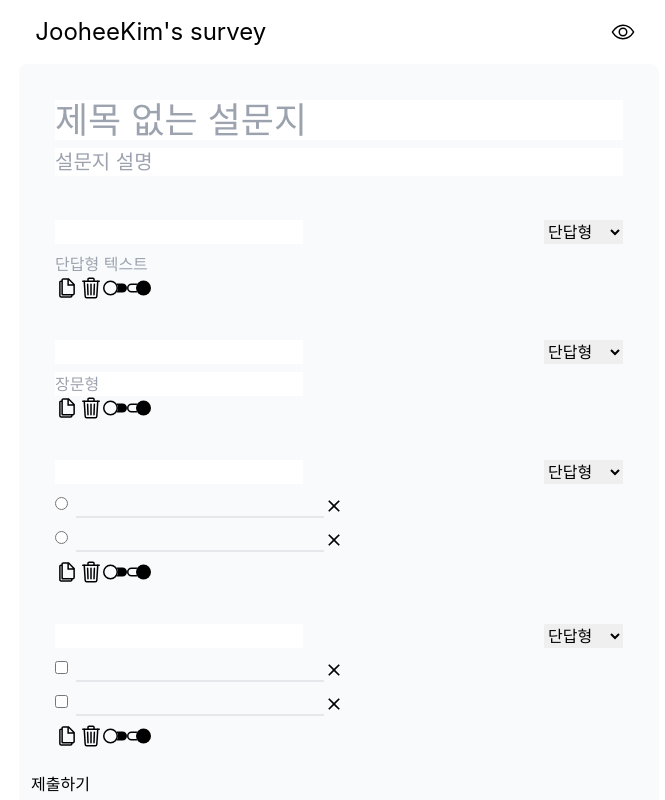
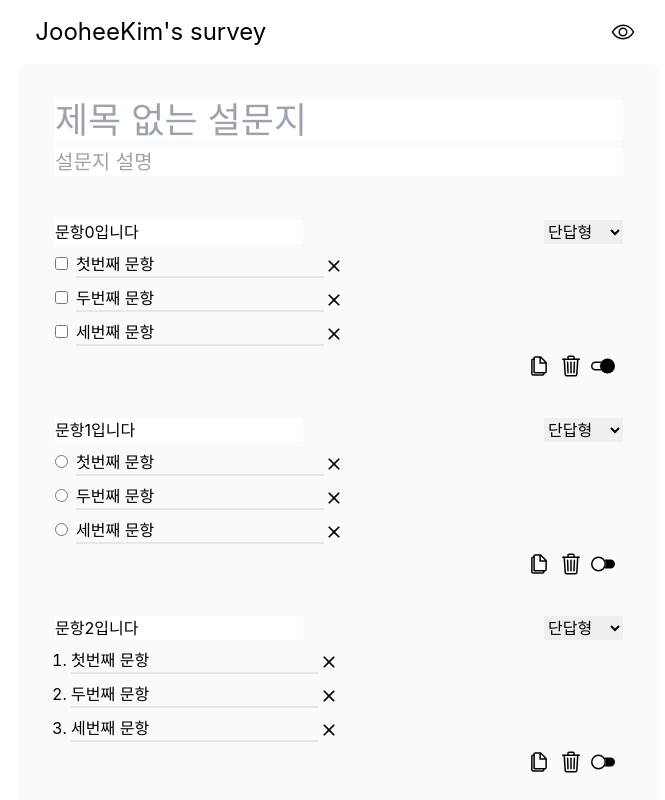
Before and after one commit to jooheekim0713/google-form, a React (Create React App) app: page / in a window 1280 px wide. Shown: the top 800 px of the page, without its empty margins (301-966 px from the left). Built offline with nearby package versions, Linux system fonts and the light colour scheme.

Commit message:
[ FEAT ] : 설문 유형별, 설문 문항별 화면 구현
questionSlice에 테스트용 설문 유형 별 초기값 세팅, Question 컴포넌트에 답안 유형별 화면 구성

```diff
--- a/src/components/Question.tsx
+++ b/src/components/Question.tsx
@@ -7,18 +7,120 @@ import { IoMdCopy } from 'react-icons/io';
 import { useState } from 'react';
 import React from 'react';
 
+interface AnswerProps {
+  type: string;
+  answers: string[];
+}
+
+const DisplayQuestions = ({ type, answers }: AnswerProps) => {
+  switch (type) {
+    case 'dropdown':
+      return (
+        <ol className="list-decimal ps-4">
+          {answers.map((answer) => (
+            <li>
+              <div className="mb-2">
+                <input
+                  type="text"
+                  name=""
+                  id=""
+                  value={answer}
+                  className="bg-inherit border-b-2 "
+                />
+                <IoMdClose className="inline text-xl" />
+              </div>
+            </li>
+          ))}
+        </ol>
+      );
+      break;
+    case 'checkBox':
+      return (
+        <>
+          {answers.map((answer) => (
+            <div className="mb-2">
+              <input type="checkBox" name="" id="" className="mr-2" />
+              <input
+                type="text"
+                name=""
+                id=""
+                value={answer}
+                className="bg-inherit border-b-2 "
+              />
+              <IoMdClose className="inline text-xl" />
+            </div>
+          ))}
+        </>
+      );
+      break;
+
+    case 'radio':
+      return (
+        <div className="my-2">
+          {answers.map((answer) => (
+            <div className="mb-2">
+              <input type="radio" name="" id="" className="mr-2" />
+              <input
+                type="text"
+                name=""
+                id=""
+                value={answer}
+                className="bg-inherit border-b-2 "
+              />
+              <IoMdClose className="inline text-xl" />
+            </div>
+          ))}
+        </div>
+      );
+      break;
+    case 'textarea':
+      return (
+        <input
+          type="text"
+          name=""
+          id=""
+          value={answers.toString()}
+          placeholder="장문형 텍스트"
+          className="w-full border-b-2 border-dotted bg-inherit my-2"
+        />
+      );
+      break;
+    case 'text':
+      return (
+        <input
+          type="text"
+          value={answers.toString()}
+          placeholder="단답형 텍스트"
+          className="border-b-2 border-dotted bg-inherit my-2"
+        />
+      );
+      break;
+
+    default:
+      return <p>wrong question type!</p>;
+      break;
+  }
+};
+
 const Question = () => {
   const handleSelect = (e: React.ChangeEvent<HTMLSelectElement>) => {
     let selected = e.target.value;
+    alert('선택됐음!');
   };
   const questions = useAppSelector(selectQuestion);
   console.log(questions);
-
+  //question.type selected 속성 추가
   return (
     <>
+      {questions.map((question) => (
         <section className="p-4 m-2">
           <div className="flex justify-between mb-2">
-          <input type="text" name="question-title" className="block" />
+            <input
+              type="text"
+              name="question-title"
+              value={question.title}
+              className="block"
+            />
             <select className="block" onChange={handleSelect}>
               <option value="text">단답형</option>
               <option value="textarea">장문형</option>
@@ -27,89 +129,18 @@ const Question = () => {
               <option value="dropdown">드롭다운</option>
             </select>
           </div>
-        <input type="text" className="bg-inherit" placeholder="단답형 텍스트" />
+          <DisplayQuestions type={question.type} answers={question.answers} />
           <div className="flex text-2xl">
-          <IoMdCopy />
-          <IoTrashOutline />
-          <BsToggle2Off />
-          <BsToggle2On />
+            <IoMdCopy className="ml-auto mr-2" />
+            <IoTrashOutline className="mr-2" />
+            {question.required ? (
+              <BsToggle2Off className="mr-2" />
+            ) : (
+              <BsToggle2On className="mr-2" />
+            )}
           </div>
         </section>
-      <section className="p-4 m-2">
-        <div className="flex justify-between mb-2">
-          <input type="text" name="question-title" className="block" />
-          <select className="block" onChange={handleSelect}>
-            <option value="text">단답형</option>
-            <option value="textarea">장문형</option>
-            <option value="radio">객관식</option>
-            <option value="checkBox">체크박스</option>
-            <option value="dropdown">드롭다운</option>
-          </select>
-        </div>
-        <input type="text" name="" id="" placeholder="장문형" />
-        <div className="flex text-2xl">
-          <IoMdCopy />
-          <IoTrashOutline />
-          <BsToggle2Off />
-          <BsToggle2On />
-        </div>
-      </section>
-      <section className="p-4 m-2">
-        <div className="flex justify-between mb-2">
-          <input type="text" name="question-title" className="block" />
-          <select className="block" onChange={handleSelect}>
-            <option value="text">단답형</option>
-            <option value="textarea">장문형</option>
-            <option value="radio">객관식</option>
-            <option value="checkBox">체크박스</option>
-            <option value="dropdown">드롭다운</option>
-          </select>
-        </div>
-        <div className="mb-2">
-          <input type="radio" name="" id="" className="mr-2" />
-          <input type="text" name="" id="" className="bg-inherit border-b-2 " />
-          <IoMdClose className="inline text-xl" />
-        </div>
-        <div className="mb-2">
-          <input type="radio" name="" id="" className="mr-2" />
-          <input type="text" name="" id="" className="bg-inherit border-b-2 " />
-          <IoMdClose className="inline text-xl" />
-        </div>
-        <div className="flex text-2xl">
-          <IoMdCopy />
-          <IoTrashOutline />
-          <BsToggle2Off />
-          <BsToggle2On />
-        </div>
-      </section>
-      <section className="p-4 m-2">
-        <div className="flex justify-between mb-2">
-          <input type="text" name="question-title" className="block" />
-          <select className="block" onChange={handleSelect}>
-            <option value="text">단답형</option>
-            <option value="textarea">장문형</option>
-            <option value="radio">객관식</option>
-            <option value="checkBox">체크박스</option>
-            <option value="dropdown">드롭다운</option>
-          </select>
-        </div>
-        <div className="mb-2">
-          <input type="checkBox" name="" id="" className="mr-2" />
-          <input type="text" name="" id="" className="bg-inherit border-b-2 " />
-          <IoMdClose className="inline text-xl" />
-        </div>
-        <div className="mb-2">
-          <input type="checkBox" name="" id="" className="mr-2" />
-          <input type="text" name="" id="" className="bg-inherit border-b-2 " />
-          <IoMdClose className="inline text-xl" />
-        </div>
-        <div className="flex text-2xl">
-          <IoMdCopy />
-          <IoTrashOutline />
-          <BsToggle2Off />
-          <BsToggle2On />
-        </div>
-      </section>
+      ))}
     </>
   );
 };
--- a/src/redux/question/questionSlice.ts
+++ b/src/redux/question/questionSlice.ts
@@ -36,7 +36,14 @@ const initialState: QuestionState[] = [
   {
     id: 3,
     title: '문항3입니다',
-    type: 'short',
+    type: 'text',
+    answers: [''],
+    required: true,
+  },
+  {
+    id: 4,
+    title: '문항4입니다',
+    type: 'textarea',
     answers: [''],
     required: true,
   },
```
Lines whose indentation alone changed are shown as unchanged.
